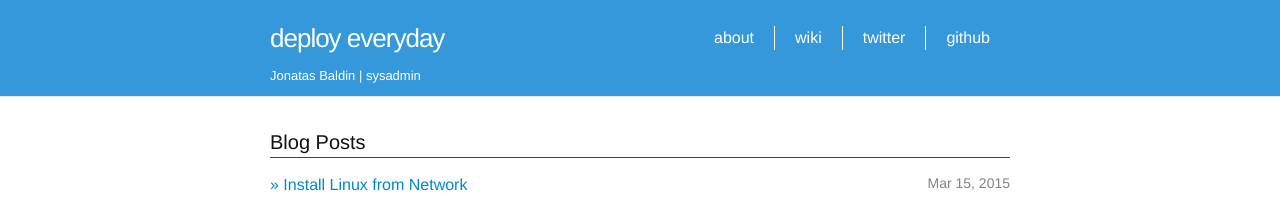
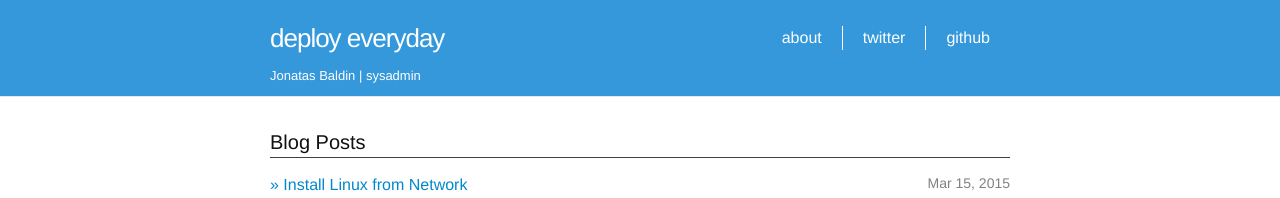
Before and after one commit to jonatasbaldin/jonatasbaldin.github.io, a Jekyll site: the page built from index.html, in a window 1280 px wide. Shown: the top 198 px of the page. Built offline with Jekyll 4.4.1, drawn with Linux system fonts in a browser that asks for light colours; the list of posts is cut into pages by our own code.

Commit message:
remove wiki session

```diff
--- a/_includes/header.html
+++ b/_includes/header.html
@@ -20,7 +20,6 @@
           <li class="page-menu"><a class="page-link" href="{{ page.url | prepend: site.baseurl }}">{{ page.title }}</a></li>
           {% endif %}
         {% endfor %}
-          <li class="page-menu"><a class="page-link" href="https://github.com/jonatasbaldin/jonatasbaldin.github.io/wiki">wiki</a></li>
         {% if site.twitter_username %}
           <li class="page-menu"><a class="page-link"href="https://twitter.com/{{ site.twitter_username }}">twitter</a></li>
         {% endif %}
```
